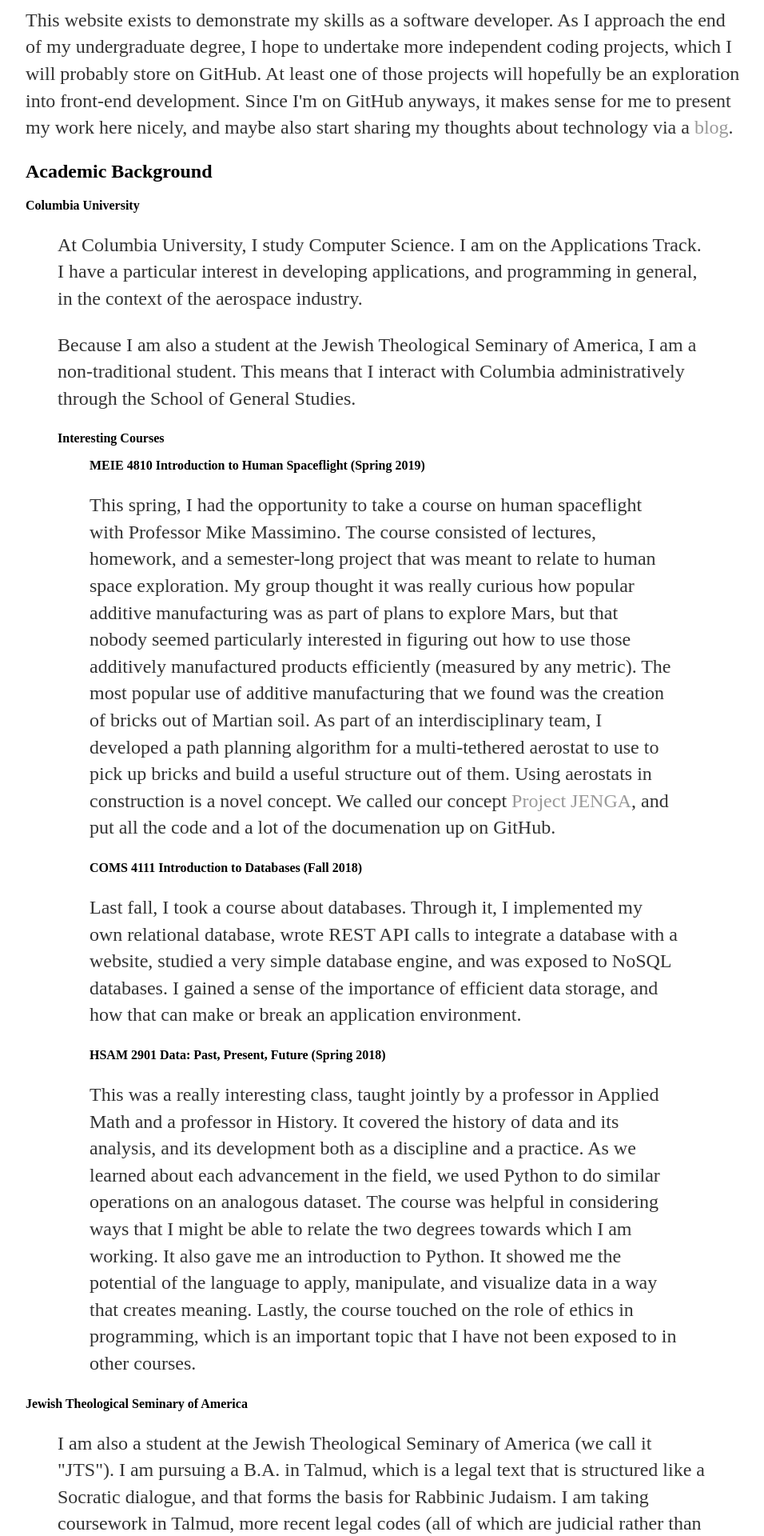
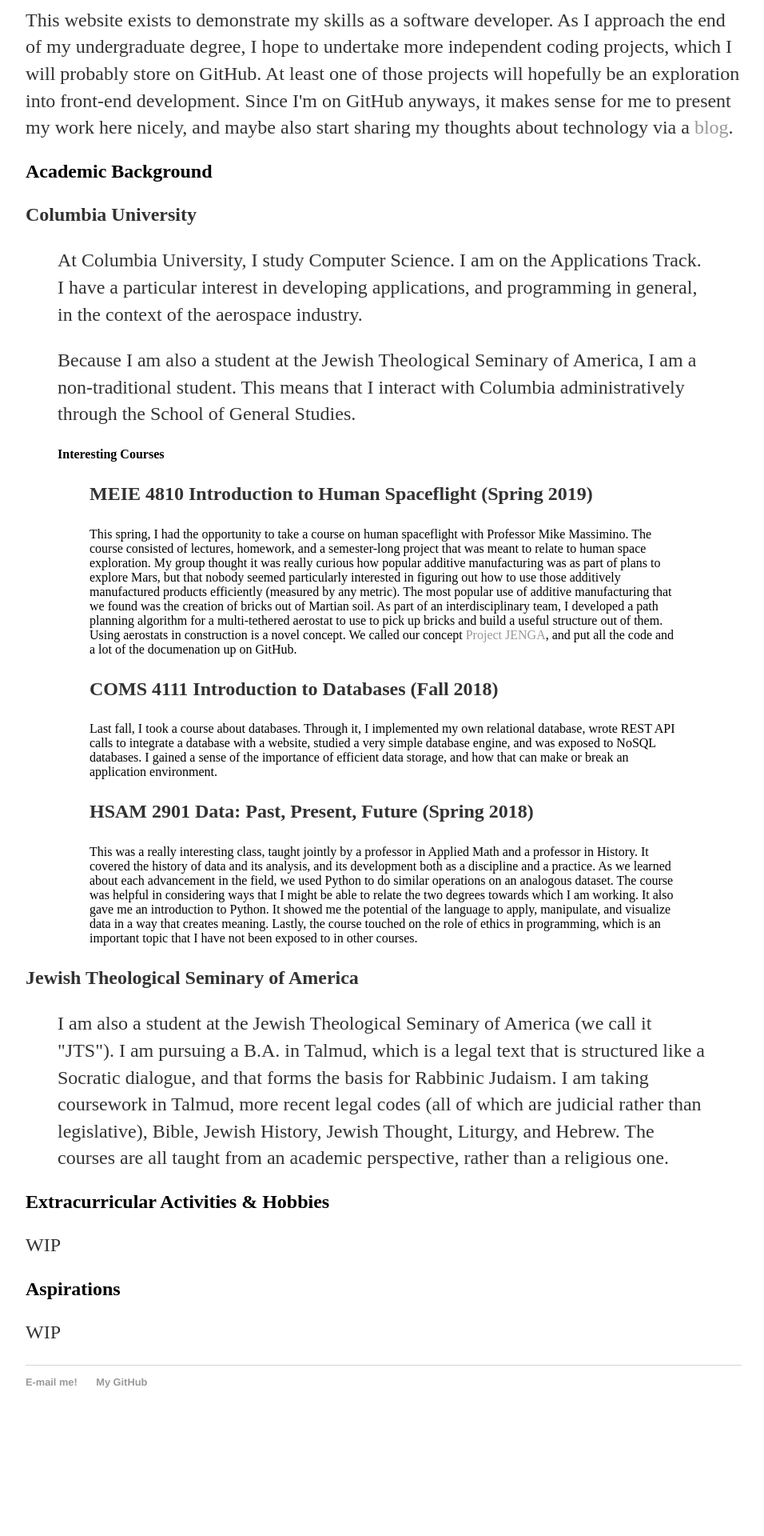
Before and after one commit to aaronpickard/aaronpickard.github.io, a Jekyll site: the page built from about/index.html, in a window 1280 px wide. Shown: the part 780-2700 px from the top of the page at 80% size, without its empty margins (160-1116 px from the left). Built offline with Jekyll 4.4.1, drawn with Linux system fonts in a browser that asks for light colours; after the commit the page ends 2575 px from its top, so only the background shows below that.

```diff
--- a/about/index.html
+++ b/about/index.html
@@ -13,21 +13,21 @@ title: Aaron Pickard
 		  <h2>Purpose of This Website</h2>
   			<p>This website exists to demonstrate my skills as a software developer. As I approach the end of my undergraduate degree, I hope to undertake more independent coding projects, which I will probably store on GitHub. At least one of those projects will hopefully be an exploration into front-end development. Since I'm on GitHub anyways, it makes sense for me to present my work here nicely, and maybe also start sharing my thoughts about technology via a <a href="https://aaronpickard.github.io/blog/">blog</a>.</p>
 		  <h2>Academic Background</h2>
-			<strong>Columbia University</strong>
+			<p><strong>Columbia University</strong></p>
 			<blockquote>
 				<p>At Columbia University, I study Computer Science. I am on the Applications Track. I have a particular interest in developing applications, and programming in general, in the context of the aerospace industry.</p>
 			  	<p>Because I am also a student at the Jewish Theological Seminary of America, I am a non-traditional student. This means that I interact with Columbia administratively through the School of General Studies.</p>
 				<strong>Interesting Courses</strong>
 				<blockquote>
-				  	<strong>MEIE 4810 Introduction to Human Spaceflight (Spring 2019)</strong>
-				  	<p>This spring, I had the opportunity to take a course on human spaceflight with Professor Mike Massimino. The course consisted of lectures, homework, and a semester-long project that was meant to relate to human space exploration. My group thought it was really curious how popular additive manufacturing was as part of plans to explore Mars, but that nobody seemed particularly interested in figuring out how to use those additively manufactured products efficiently (measured by any metric). The most popular use of additive manufacturing that we found was the creation of bricks out of Martian soil. As part of an interdisciplinary team, I developed a path planning algorithm for a multi-tethered aerostat to use to pick up bricks and build a useful structure out of them. Using aerostats in construction is a novel concept. We called our concept <a href = "https://github.com/aaronpickard/JENGA">Project JENGA</a>, and put all the code and a lot of the documenation up on GitHub.</p>
-				  	<strong>COMS 4111 Introduction to Databases (Fall 2018)</strong>
-					<p>Last fall, I took a course about databases. Through it, I implemented my own relational database, wrote REST API calls to integrate a database with a website, studied a very simple database engine, and was exposed to NoSQL databases. I gained a sense of the importance of efficient data storage, and how that can make or break an application environment.</p>
-				  	<strong>HSAM 2901 Data: Past, Present, Future (Spring 2018)</strong>
-					<p>This was a really interesting class, taught jointly by a professor in Applied Math and a professor in History. It covered the history of data and its analysis, and its development both as a discipline and a practice. As we learned about each advancement in the field, we used Python to do similar operations on an analogous dataset. The course was helpful in considering ways that I might be able to relate the two degrees towards which I am working. It also  gave me an introduction to Python. It showed me the potential of the language to apply, manipulate, and visualize data in a way that creates meaning. Lastly, the course touched on the role of ethics in programming, which is an important topic that I have not been exposed to in other courses.</p>
+				  	<p><strong>MEIE 4810 Introduction to Human Spaceflight (Spring 2019)</strong></p>
+				  	This spring, I had the opportunity to take a course on human spaceflight with Professor Mike Massimino. The course consisted of lectures, homework, and a semester-long project that was meant to relate to human space exploration. My group thought it was really curious how popular additive manufacturing was as part of plans to explore Mars, but that nobody seemed particularly interested in figuring out how to use those additively manufactured products efficiently (measured by any metric). The most popular use of additive manufacturing that we found was the creation of bricks out of Martian soil. As part of an interdisciplinary team, I developed a path planning algorithm for a multi-tethered aerostat to use to pick up bricks and build a useful structure out of them. Using aerostats in construction is a novel concept. We called our concept <a href = "https://github.com/aaronpickard/JENGA">Project JENGA</a>, and put all the code and a lot of the documenation up on GitHub.
+				  	<p><strong>COMS 4111 Introduction to Databases (Fall 2018)</strong></p>
+					Last fall, I took a course about databases. Through it, I implemented my own relational database, wrote REST API calls to integrate a database with a website, studied a very simple database engine, and was exposed to NoSQL databases. I gained a sense of the importance of efficient data storage, and how that can make or break an application environment.
+				  	<p><strong>HSAM 2901 Data: Past, Present, Future (Spring 2018)</strong></p>
+					This was a really interesting class, taught jointly by a professor in Applied Math and a professor in History. It covered the history of data and its analysis, and its development both as a discipline and a practice. As we learned about each advancement in the field, we used Python to do similar operations on an analogous dataset. The course was helpful in considering ways that I might be able to relate the two degrees towards which I am working. It also  gave me an introduction to Python. It showed me the potential of the language to apply, manipulate, and visualize data in a way that creates meaning. Lastly, the course touched on the role of ethics in programming, which is an important topic that I have not been exposed to in other courses.
 				</blockquote>
 			</blockquote>
-		  	<strong>Jewish Theological Seminary of America</strong>
+		  	<p><strong>Jewish Theological Seminary of America</strong></p>
 				<blockquote>
 		  		<p>I am also a student at the Jewish Theological Seminary of America (we call it "JTS"). I am pursuing a B.A. in Talmud, which is a legal text that is structured like a Socratic dialogue, and that forms the basis for Rabbinic Judaism. I am taking coursework in Talmud, more recent legal codes (all of which are judicial rather than legislative), Bible, Jewish History, Jewish Thought, Liturgy, and Hebrew. The courses are all taught from an academic perspective, rather than a religious one.</p>
 				</blockquote>
```
